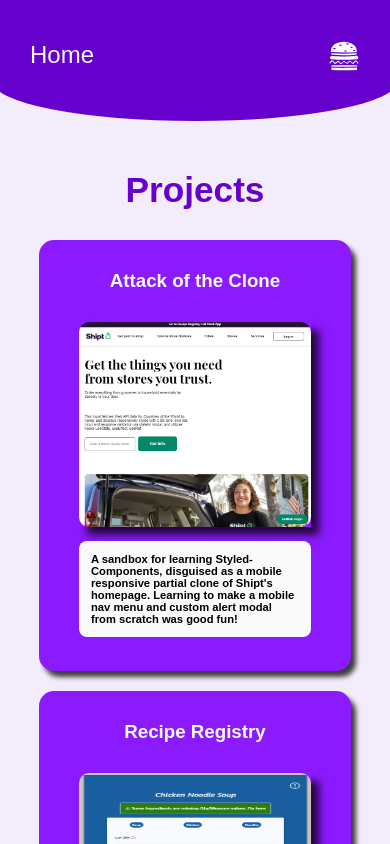
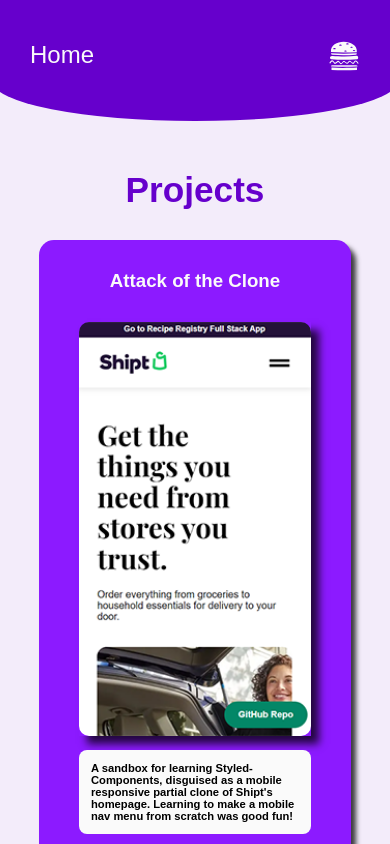
Before and after one commit to Sam-Dunne/portfolio-next-styledcomponents, a Next.js app: page /projects in a window 390 px wide. Shown: the top 844 px of the page. Built offline with nearby package versions, Linux system fonts and the light colour scheme.

Commit message:
adjusting projects responsiveness

```diff
--- a/pages/projects.js
+++ b/pages/projects.js
@@ -25,7 +25,7 @@
 const ProjectsSection = styled.section`
     position: relative;
     padding: 0px 15px;
-    margin-bottom: 50px;
+    /* margin-bottom: 50px; */
     margin: 0 auto 20px auto;
 
     @media ${device.tablet} {
@@ -36,7 +36,7 @@
     }
 
     @media ${device.laptopL} {
-
+        display: inline;
     }
     `;
 
@@ -51,7 +51,9 @@
     }
 
     @media ${device.laptopL} {
-
+        display: flex;
+        justify-content: space-around;
+        align-items: center;
     }
 `;
 
@@ -72,7 +74,7 @@
     }
 
     @media ${device.laptopL} {
-        width: 60vw;
+        width: 50%;
     }
 `;
 
@@ -92,8 +94,8 @@
     }
 
     @media ${device.laptopL} {
-        /* width: 512px;
-        margin: 20px auto 40px auto; */
+        width: 60%;
+        margin: 0;
     }
 `;
 
@@ -125,6 +127,8 @@
     @media ${device.laptopL} {
         /* flex-direction: row;
         justify-content: space-around; */
+        margin-bottom: 0;
+
     }
 `;
 
@@ -149,7 +153,7 @@
     }
 
     @media ${device.laptopL} {
-        /* width: 512px; */
+        width: 150px;
     }
     `;
 
@@ -164,7 +168,7 @@
     }
 
     @media ${device.laptopL} {
-
+        display: inline;
     }
 
 `;
@@ -188,7 +192,7 @@
                             </ProjectImageWrapper> */}
                                 <a href='https://blooming-wave-03926.herokuapp.com/' rel='noopener noreferrer' target='_blank'>
                                     <ProjectImageWrapper>
-                                        <ProjectsImage src='/shiptCloneFull.png' alt='shipt clone full view' width={758} height={670} objectFit='cover' layout='responsive' priority={true} />
+                                        <ProjectsImage src='/shipt_mobile_224x400.png' alt='shipt clone mobile view' width={224} height={400} objectFit='cover' layout='responsive' priority={true} />
                                     </ProjectImageWrapper>
                                 </a>
                                 {/* <ProjectImageWrapper>
@@ -196,7 +200,7 @@
                                 </ProjectImageWrapper> */}
                             </ProjectImageContainer>
                             <ProjectsCardTextWrapper>
-                                <ProjectsCardText>A sandbox for learning Styled-Components, disguised as a mobile responsive partial clone of Shipt&apos;s homepage. Learning to make a mobile nav menu and custom alert modal from scratch was good fun!  </ProjectsCardText>
+                                <ProjectsCardText>A sandbox for learning Styled-Components, disguised as a mobile responsive partial clone of Shipt&apos;s homepage. Learning to make a mobile nav menu from scratch was good fun!  </ProjectsCardText>
                             </ProjectsCardTextWrapper>
                         </ProjectsCardWrapper>
                     </ProjectsCard>
@@ -213,7 +217,7 @@
                             </ProjectImageWrapper> */}
                                 <a href='https://recipe-registry.herokuapp.com/' rel='noopener noreferrer' target='_blank'>
                                     <ProjectImageWrapper>
-                                        <ProjectsImage src='/recipeOverview.png' alt='shipt clone full view' width={512} height={470} objectFit='fill' layout='responsive' priority={true} />
+                                        <ProjectsImage src='/recipe_mobile_224x400.png' alt='recipe registry mobile view' width={224} height={400} objectFit='fill' layout='responsive' priority={true} />
                                     </ProjectImageWrapper>
                                 </a>
                                 {/* <ProjectImageWrapper>
```
Also changed, not shown: public/recipe_mobile_224x400.png (added), public/shipt_mobile_224x400.png (added).
